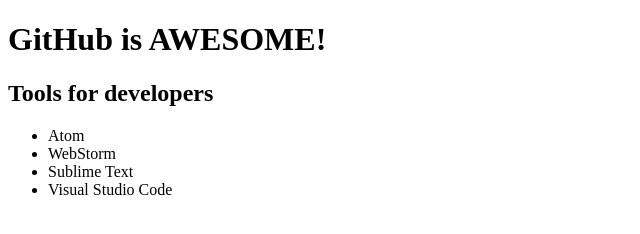
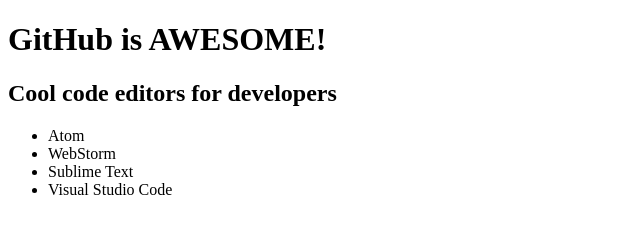
Before and after one commit to PhucDong/testing-github, a plain HTML site: page index.html in a window 1280 px wide. Shown: the whole page, without its empty margins (0-640 px from the left). Drawn offline with Linux system fonts and the light colour scheme.

Commit message:
changing list title

```diff
--- a/index.html
+++ b/index.html
@@ -12,7 +12,7 @@
 <body>
     <h1>GitHub is AWESOME!</h1>
 
-    <h2>Tools for developers</h2>
+    <h2>Cool code editors for developers</h2>
     <ul>
         <li>Atom</li>
         <li>WebStorm</li>
```
